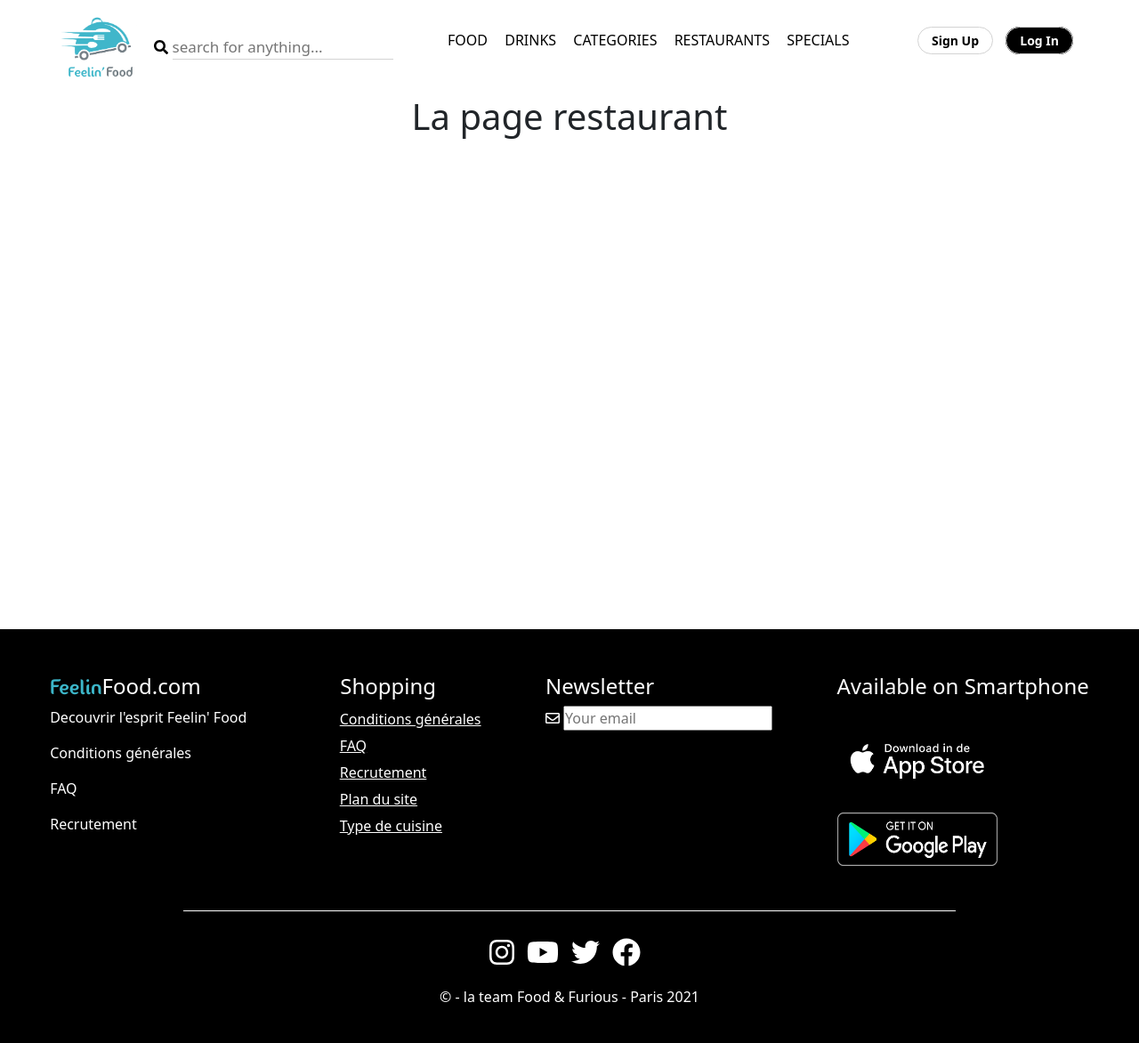
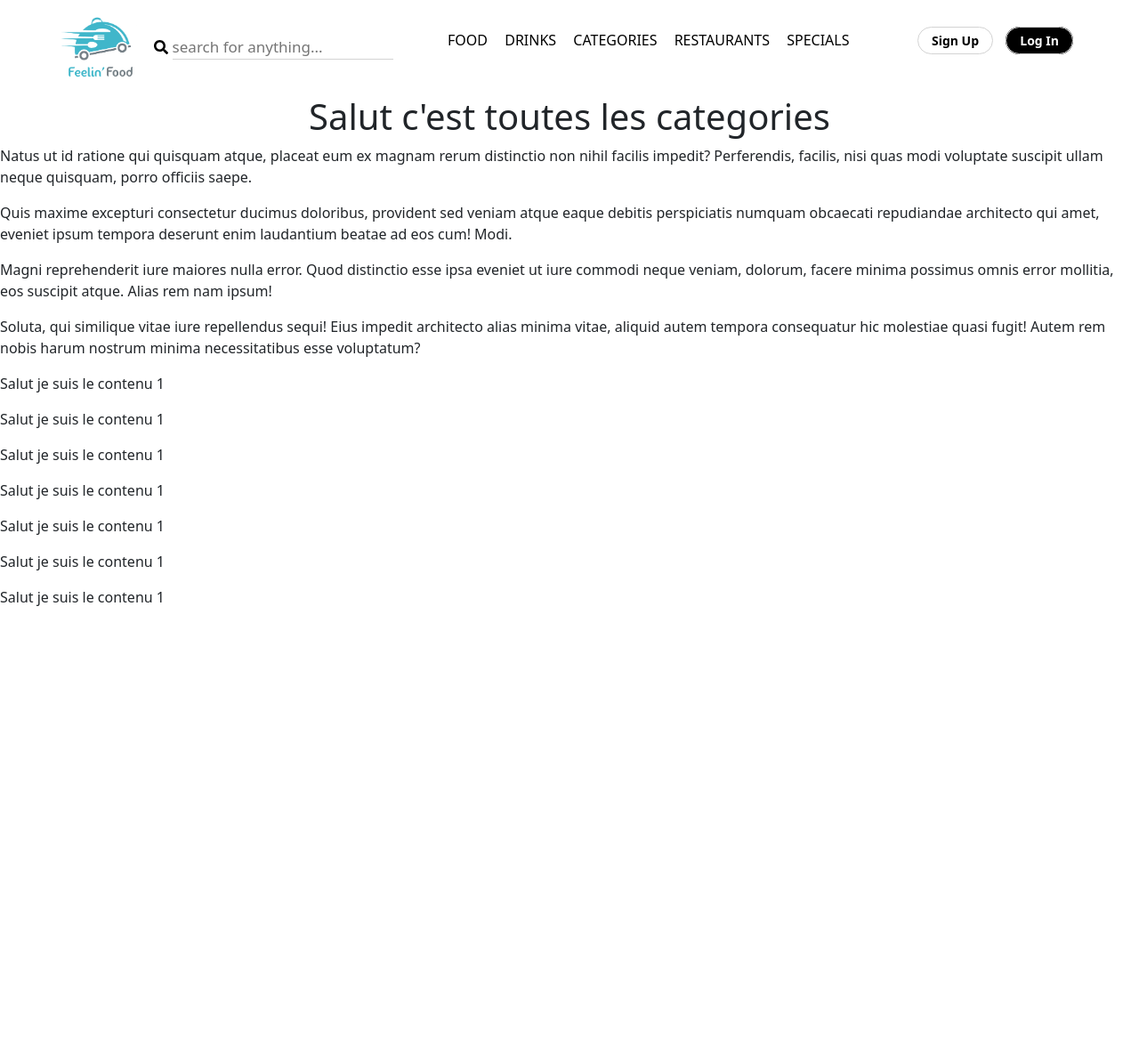
Before and after one commit to YPariset/Projet_Food_Tech, a PHP site: page /index.php?page=restaurant in a window 1280 px wide. Shown: the whole page at 89% size. After the commit the page ends 681 px from the top, so only its background shows below. Run offline with PHP 8.4, Linux system fonts and the light colour scheme.

Commit message:
infinite scroll

```diff
--- a/__classes/Customer.php
+++ b/__classes/Customer.php
@@ -162,8 +162,6 @@ class Customer {
         return $reqClient;
     }
 
-
-
     /*
     * cmodifie les informations de compte client
     *
--- /dev/null
+++ b/_assets/style/restaurant.css
@@ -0,0 +1,22 @@
+.rm {
+    visibility: hidden;
+    /* Hide my Read More button */
+}
+
+h1 {
+    font-weight: bold;
+    font-size: 2.5em;
+}
+
+p {
+    margin: 2em 0;
+}
+
+
+.first {
+    color: red;
+}
+
+.sec {
+    color: green;
+}
--- a/_includes/head.php
+++ b/_includes/head.php
@@ -13,6 +13,7 @@
     <link href="_assets/style/signup.css" rel="stylesheet">
     <link href="_assets/style/header2.css" rel="stylesheet">
     <link href="_assets/style/profile.css" rel="stylesheet">
+    <link href="_assets/style/restaurant.css" rel="stylesheet">
 
 
 
--- a/views/profile_view.php
+++ b/views/profile_view.php
@@ -174,7 +174,7 @@
                                     <div class="ord dtitle"><span class="title"><?= $discount['start_date']; ?></span></div>
                                     <div class="ord dorderNumero"><span class="orderNumero"><?= $discount['end_date']; ?></span></div>
                                     <div class="ord dqtyOrder"><span class="qtyOrder">1 coupon</span></div>
-                                    <div class="ord ddateO"><span class="dateO"><?= $discount['amount']; ?>$</span></div>
+                                    <div class="ord ddateO"><span class="dateO"><?= $discount['amount']; ?>%</span></div>
                                 </div>
 
                             <?php endforeach; ?>
--- a/views/restaurant_view.php
+++ b/views/restaurant_view.php
@@ -6,13 +6,61 @@
 </head>
 <body>
 <?php include_once './_includes/header-banner.php'; ?>
-     <div style="height:600px;">
-     <!-- size provisoire à enlever -->
-         <h1>La page restaurant</h1>
-          <div>
 
-          </div>
-     </div>
-<?php include_once '_includes/footer.php'; ?>
+<main>
+    <!-- Template Element is parsed by not rendered by the Browser -->
+    <template id="temp">
+        <div class="resto"><p>Salut je suis le contenu 1</p></div>
+        <div class="vegan"><p>Salut je suis le contenu 1</p></div>
+        <div class="tendances"><p>Salut je suis le contenu 1</p></div>
+        <div class="organic"><p>Salut je suis le contenu 1</p></div>
+        <div class="specialites"><p>Salut je suis le contenu 1</p></div>
+        <div class="specialites"><p>Salut je suis le contenu 1</p></div>
+        <div class="specialites"><p>Salut je suis le contenu 1</p></div>
+    </template>
+
+    <h1>Salut c'est toutes les categories</h1>
+    <p>Natus ut id ratione qui quisquam atque, placeat eum ex magnam rerum distinctio non nihil facilis impedit? Perferendis, facilis, nisi quas modi voluptate suscipit ullam neque quisquam, porro officiis saepe.</p>
+    <p>Quis maxime excepturi consectetur ducimus doloribus, provident sed veniam atque eaque debitis perspiciatis numquam obcaecati repudiandae architecto qui amet, eveniet ipsum tempora deserunt enim laudantium beatae ad eos cum! Modi.</p>
+    <p>Magni reprehenderit iure maiores nulla error. Quod distinctio esse ipsa eveniet ut iure commodi neque veniam, dolorum, facere minima possimus omnis error mollitia, eos suscipit atque. Alias rem nam ipsum!</p>
+    <p>Soluta, qui similique vitae iure repellendus sequi! Eius impedit architecto alias minima vitae, aliquid autem tempora consequatur hic molestiae quasi fugit! Autem rem nobis harum nostrum minima necessitatibus esse voluptatum?</p>
+    <button class="rm">Read More</button>
+</main>
+
+<script>
+    document.addEventListener(
+    "DOMContentLoaded",
+    function () {
+        let options = {
+            root: null,
+            rootMargin: "0px 0px 50px 0px",
+            threshold: 0.5
+        };
+
+        let observer = new IntersectionObserver(showMore, options);
+
+        let target = document.querySelector(".rm");
+        observer.observe(target);
+    },
+    false
+);
+
+function showMore() {
+    let btn = document.querySelector(".rm");
+    let template = document.getElementById("temp");
+    let main = document.querySelector("main");
+    let cloned = template.content.cloneNode(true);
+
+    // Modify the Contents within the Template
+//     cloned.querySelector(".first").textContent =
+//         "Target the element while in JavaScript in order to change/overwrite the template content";
+//     cloned.querySelector(".sec").textContent =
+//         "This can be helpful when generating infinite scroll and using ajax to populate data. Better implementation in modern browsers could be to also use <slot> element";
+
+    // Insert the New content into the Main element, before my hidden button
+    main.insertBefore(cloned, btn);
+}
+
+</script>
 </body>
 </html>
```
